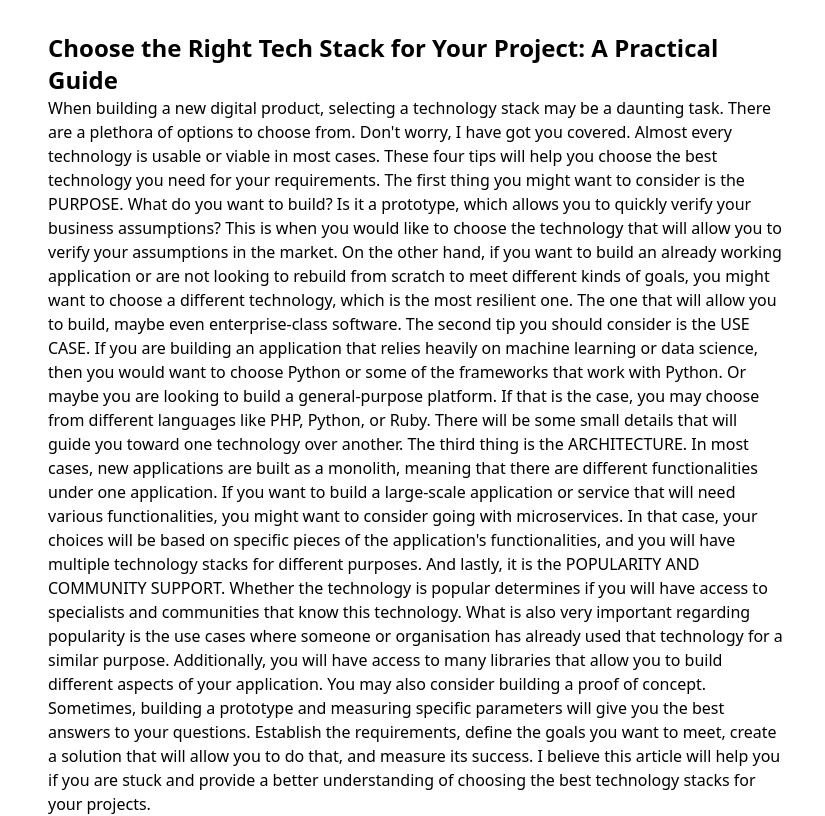
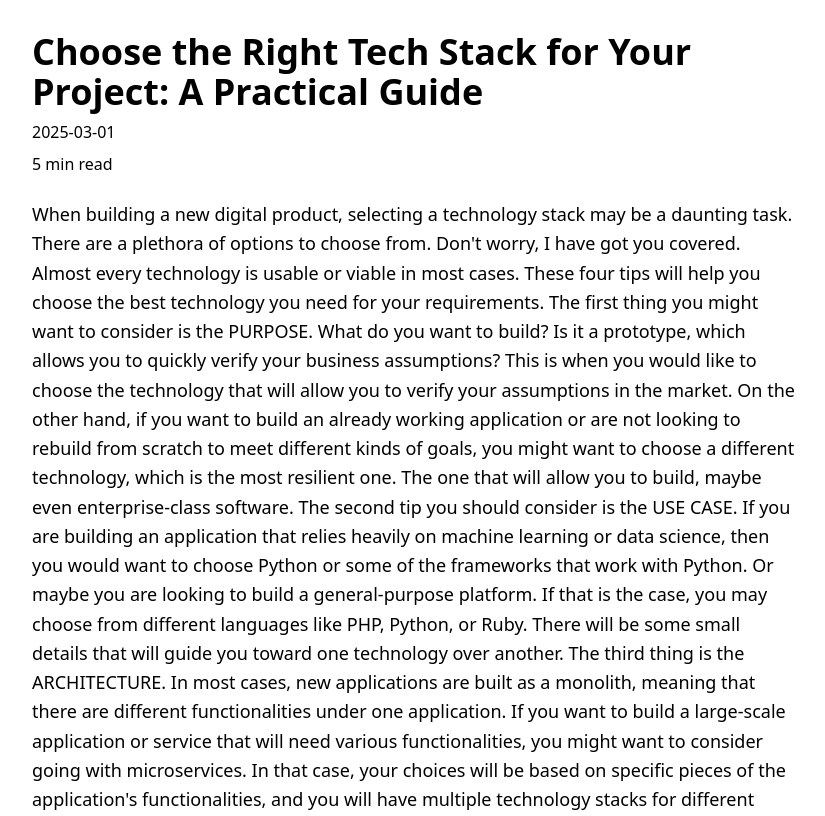
Before and after one commit to myke-awoniran/myke-awoniran.github.io, a React (Vite) app: page /blog/choosing-tech-stack in a window 1280 px wide. Shown: the top 816 px of the page, without its empty margins (224-1049 px from the left). Built offline with nearby package versions, Linux system fonts and the light colour scheme.

Commit message:
update: blog post page

```diff
--- a/src/pages/blog-post.tsx
+++ b/src/pages/blog-post.tsx
@@ -1,9 +1,9 @@
-import { useParams } from "react-router-dom";
-import { useEffect, useState } from "react";
-import { BLOGS } from "../constant";
+import {useParams} from "react-router-dom";
+import {useEffect, useState} from "react";
+import {BLOGS} from "../constant";
 
 export default function BlogPost() {
-  const { slug } = useParams();
+    const {slug} = useParams();
     const [blog, setBlog] = useState<any>(null);
 
     useEffect(() => {
@@ -11,10 +11,28 @@ export default function BlogPost() {
         setBlog(foundBlog);
     }, [slug]);
 
+    if (!blog) {
         return (
-    <article className="prose dark:prose-invert max-w-3xl mx-auto px-4 py-8">
-      <h2 className="font-bold text-2xl">{blog?.title}</h2>
-      <p> {blog?.post}</p>
-    </article>
+            <main className="min-h-screen flex items-center justify-center">
+                <p className="text-muted-foreground">Loading article...</p>
+            </main>
         );
     }
+
+    return (
+        <main className="relative min-h-screen bg-background text-foreground p-4 md:p-8 overflow-hidden">
+            <div className="max-w-3xl mx-auto space-y-10">
+                <article className="space-y-6">
+                    <header className="space-y-2">
+                        <h1 className="text-3xl md:text-4xl font-bold">{blog.title}</h1>
+                        <p className="text-muted-foreground text-base">{blog.date}</p>
+                        <p className="text-muted-foreground text-base">{blog.readTime}</p>
+                    </header>
+                    <section className="prose dark:prose-invert max-w-none text-lg leading-relaxed">
+                        <p>{blog.post}</p>
+                    </section>
+                </article>
+            </div>
+        </main>
+    );
+}
```
Also changed, not shown: src/main.tsx (+4 -4 lines), 6 other files (tests, documents, lock files or other folders). Lines whose indentation alone changed are shown as unchanged.
